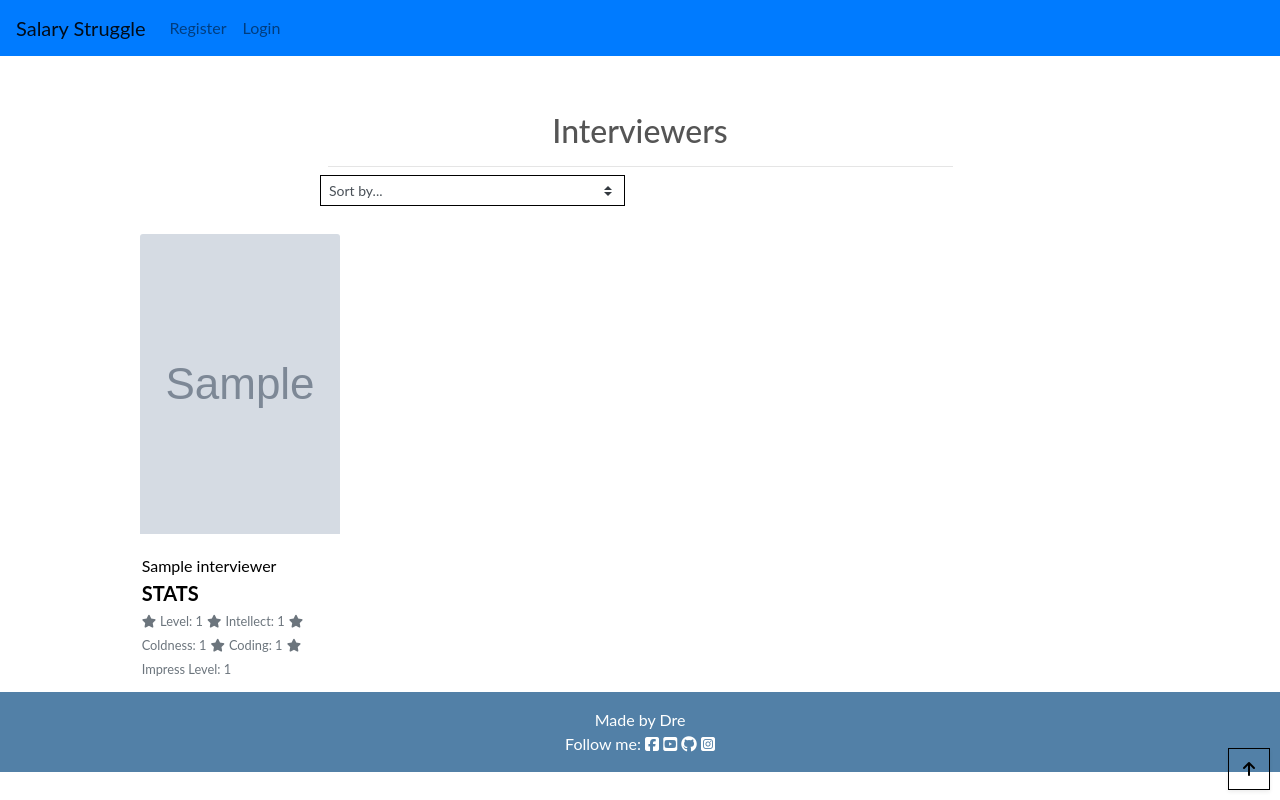
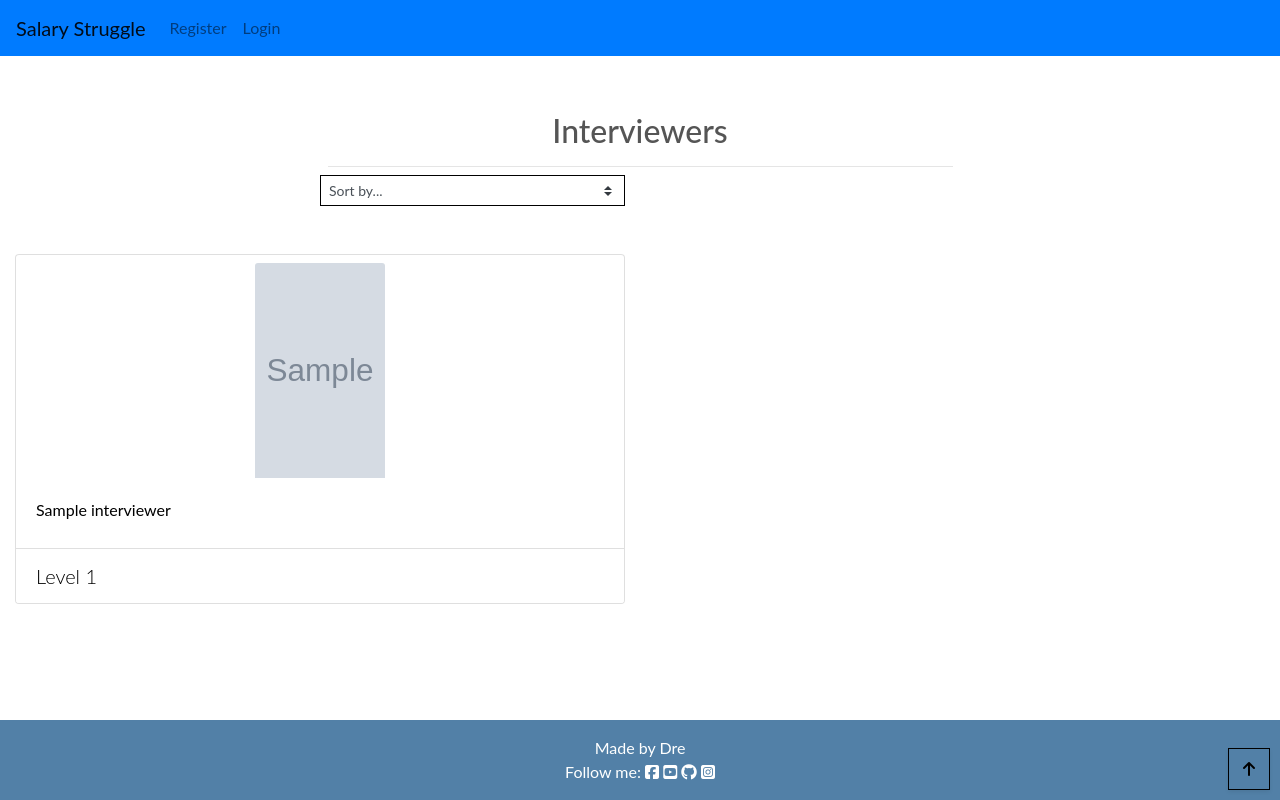
Before and after one commit to AndreasChristensen89/salary_struggle, a Django app: page /codex/interviewers/ in a window 1280 px wide. Run offline with Django 3.2, Linux system fonts and the light colour scheme; tables that the repository leaves empty hold one stand-in row (values such as "Sample post"); grey boxes marked "Sample" are stand-in pictures; some libraries are stand-ins or nearby versions.

Commit message:
Redesign item+interviewer pages + detail pages

```diff
--- a/codex/templates/codex/interviewers.html
+++ b/codex/templates/codex/interviewers.html
@@ -41,37 +41,40 @@
         </div>
     </div>
 
-    <div class="row">
-        <div class="product-container col-10 offset-1">
-            <div class="row mt-1 mb-2"></div>
-            <div class="row mt-3">
+    <div class="row mt-5">
         {% for interviewer in interviewers %}
-                    <div class="col-sm-6 col-md-6 col-lg-4 col-xl-3">
+        <div class="col-6">
             <a href="{% url 'codex:interviewer_details' interviewer.id %}">
-                        <div class="card h-100 border-0">
+            <div class="card product-height">
                 {% if interviewer.image %}
-                                <img class="card-img-top img-fluid interviewer-img mx-auto" src="{{ interviewer.image.url }}" alt="{{ interviewer.name }}">
+                    <img class="card-img-top img-fluid interviewer-img mx-auto mt-2" src="{{ interviewer.image.url }}" alt="{{ interviewer.name }}">
                 {% else %}
-                                <img class="card-img-top img-fluid interviewer-img mx-auto" src="{{ MEDIA_URL }}noimage.png" alt="{{ interviewer.name }}">
+                    <img class="card-img-top img-fluid interviewer-img mx-auto mt-2" src="{{ MEDIA_URL }}noimage.png" alt="{{ interviewer.name }}">
                 {% endif %}
-                            <div class="card-body pb-0">
+                <div class="card-body">
                     <p class="mb-0">{{ interviewer.name }}</p>
                 </div>
-                            <div class="card-footer bg-white pt-0 border-0 text-left">
+                <div class="card-footer bg-white">
                     <div class="row">
                         <div class="col">
-                                        <p class="lead mb-0 text-left font-weight-bold">STATS</p>
-                                        <small class="text-muted"><i class="fas fa-star mr-1"></i>Level: {{ interviewer.level }}</small>
-                                        <small class="text-muted"><i class="fas fa-star mr-1"></i>Intellect: {{ interviewer.intellect }}</small>
-                                        <small class="text-muted"><i class="fas fa-star mr-1"></i>Coldness: {{ interviewer.coldness }}</small>
-                                        <small class="text-muted"><i class="fas fa-star mr-1"></i>Coding: {{ interviewer.coding }}</small>
-                                        <small class="text-muted"><i class="fas fa-star mr-1"></i>Impress Level: {{ interviewer.impress_lvl }}</small>
+                            <small class="lead">Level {{ interviewer.level }}</small>
+                            {% if item.intellect > 0 %}
+                                <small class="text-muted"><i class="fas fa-star mr-1"></i>Intellect: {{ item.intellect }}</small>
+                            {% endif %}
+                            {% if item.charm > 0 %}
+                                <small class="text-muted"><i class="fas fa-star mr-1"></i>Charm: {{ item.charm }}</small>
+                            {% endif %}
+                            {% if item.coding > 0 %}
+                                <small class="text-muted"><i class="fas fa-star mr-1"></i>Coding: {{ item.coding }}</small>
+                            {% endif %}
+                            {% if item.energy > 0 %}
+                                <small class="text-muted"><i class="fas fa-star mr-1"></i>Energy: {{ item.energy }}</small>
+                            {% endif %}
                         </div>
                     </div>
                 </div>
             </div>
             </a>
-                    </div>
             {% if forloop.counter|divisibleby:1 %}
                         <div class="col-12 d-sm-none mb-5">
                             <hr>
@@ -92,9 +95,8 @@
                             <hr>
                         </div>
                     {% endif %}
+        </div>
         {% endfor %}
-            </div>
-        </div>
     </div>
 </div>
 <!-- button from walkthrough -->
--- a/home/templates/home/index.html
+++ b/home/templates/home/index.html
@@ -12,7 +12,7 @@
 {% endblock %}
 
 {% block content %}
-<div class="container h-100 mt-5">
+<div class="container mt-5">
         <div class="row mb-5">
             <div class="col-10 my-auto mx-auto">
                 <h1 class="display-4 text-center">
@@ -69,7 +69,7 @@
 
     </div>
         {% else %}
-        <div class="row h-100">
+        <div class="row">
             <div class="my-5 mx-auto text-center">
                 <a class="col-6 my-2 display-5" href="{% url 'account_signup' %}">
                     <div class="col">Register</div>
--- a/static/css/base.css
+++ b/static/css/base.css
@@ -112,17 +112,22 @@ body {
     height: 215px;
 }
 
+.interviewer-img {
+    height: 215px;
+    width: 130px;
+}
+
+.interviewer-detail-img {
+    height: 260px;
+    width: 150px;
+}
+
 .product-name {
     font-size: 12pt;
 }
 
 .product-height {
     height: 350px;
-}
-
-.interviewer-img {
-    height: 300px;
-    width: 200px;
 }
 
 /* From walkthrough project */
--- a/templates/base.html
+++ b/templates/base.html
@@ -37,7 +37,7 @@
 
     <title>Salary Struggle {% block extra_title %}{% endblock %}</title>
   </head>
-  <body>
+  <body class="d-flex flex-column h-100">
     <header>
         <nav class="navbar navbar-expand-md navbar-light bg-primary fixed-top">
             <a class="navbar-brand" href="{% url 'home:index' %}">Salary Struggle</a>
@@ -88,13 +88,6 @@
                                     €0.00
                                     {% endif %}
                                 </div>
-                                <!-- <p class="my-0">
-                                    {% if grand_total %}
-                                    €{{ grand_total|floatformat:2 }}
-                                    {% else %}
-                                    €0.00
-                                    {% endif %}
-                                </p> -->
                             </div>
                         </a>
                     </li>
```
Also changed, not shown: codex/templates/codex/interviewer_details.html (+16 -11 lines), codex/templates/codex/items.html (+65 -8 lines). Lines whose indentation alone changed are shown as unchanged.
